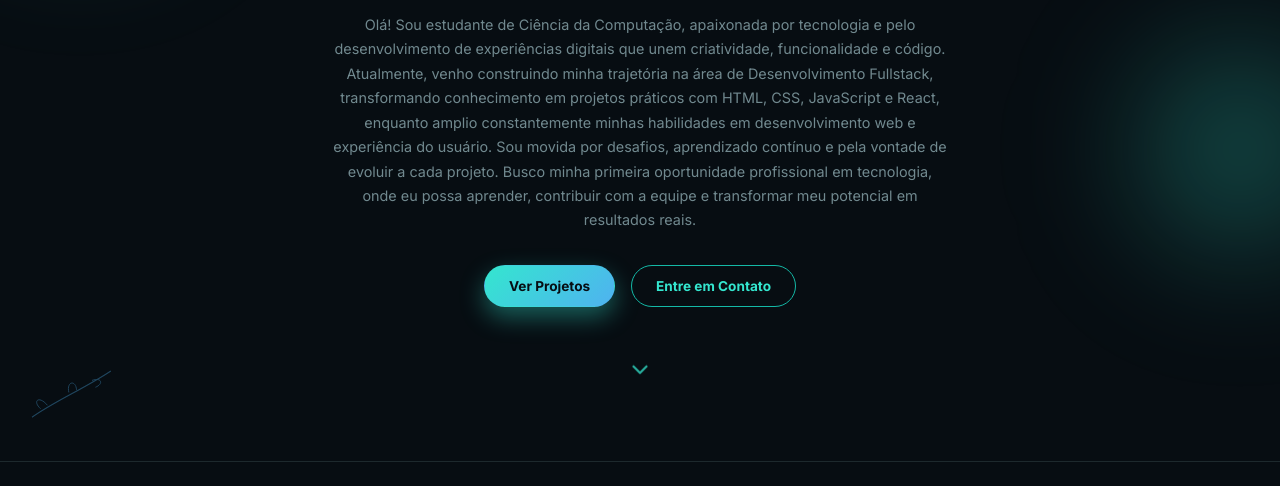
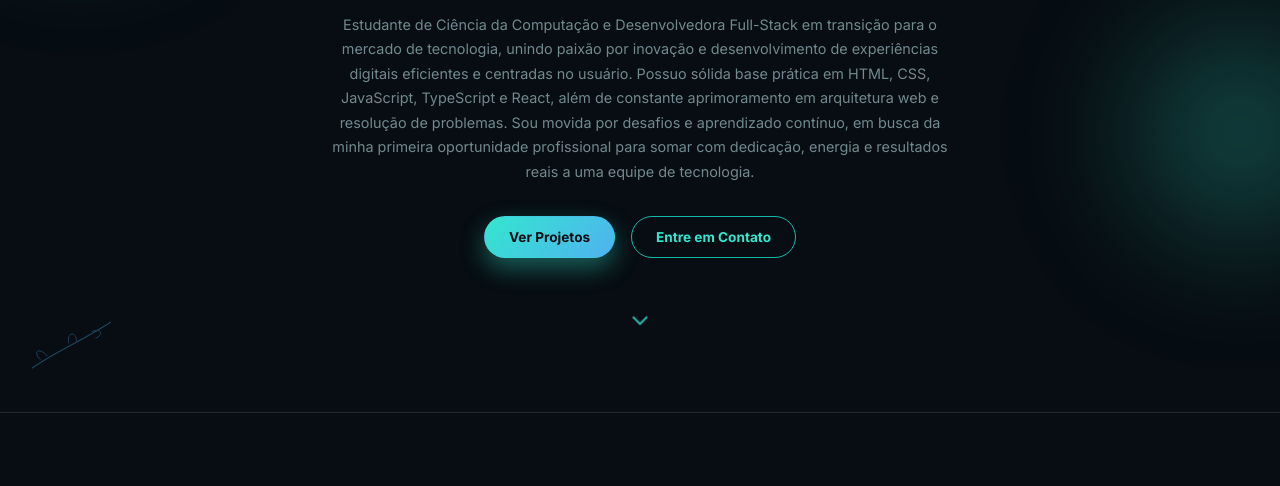
Before and after one commit to Railana-Ramos/portfolio, a plain HTML site: page index.html in a window 1280 px wide. Shown: the part 314-800 px from the top of the page. Drawn offline with Linux system fonts and the light colour scheme.

Commit message:
update-1

```diff
--- a/index.html
+++ b/index.html
@@ -133,18 +133,7 @@
           </h1>
           <p class="hero-role">Fullstack Developer</p>
           <p class="hero-description">
-            Olá! Sou estudante de Ciência da Computação, apaixonada por
-            tecnologia e pelo desenvolvimento de experiências digitais que
-            unem criatividade, funcionalidade e código. Atualmente, venho
-            construindo minha trajetória na área de Desenvolvimento Fullstack,
-            transformando conhecimento em projetos práticos com HTML, CSS,
-            JavaScript e React, enquanto amplio constantemente minhas
-            habilidades em desenvolvimento web e experiência do usuário. Sou
-            movida por desafios, aprendizado contínuo e pela vontade de
-            evoluir a cada projeto.
-            Busco minha primeira oportunidade profissional em
-            tecnologia, onde eu possa aprender, contribuir com a equipe e
-            transformar meu potencial em resultados reais.
+            Estudante de Ciência da Computação e Desenvolvedora Full-Stack em transição para o mercado de tecnologia, unindo paixão por inovação e desenvolvimento de experiências digitais eficientes e centradas no usuário. Possuo sólida base prática em HTML, CSS, JavaScript, TypeScript e React, além de constante aprimoramento em arquitetura web e resolução de problemas. Sou movida por desafios e aprendizado contínuo, em busca da minha primeira oportunidade profissional para somar com dedicação, energia e resultados reais a uma equipe de tecnologia.
           </p>
           <div class="hero-actions">
             <a class="btn btn-solid" href="#projetos">Ver Projetos</a>
```
